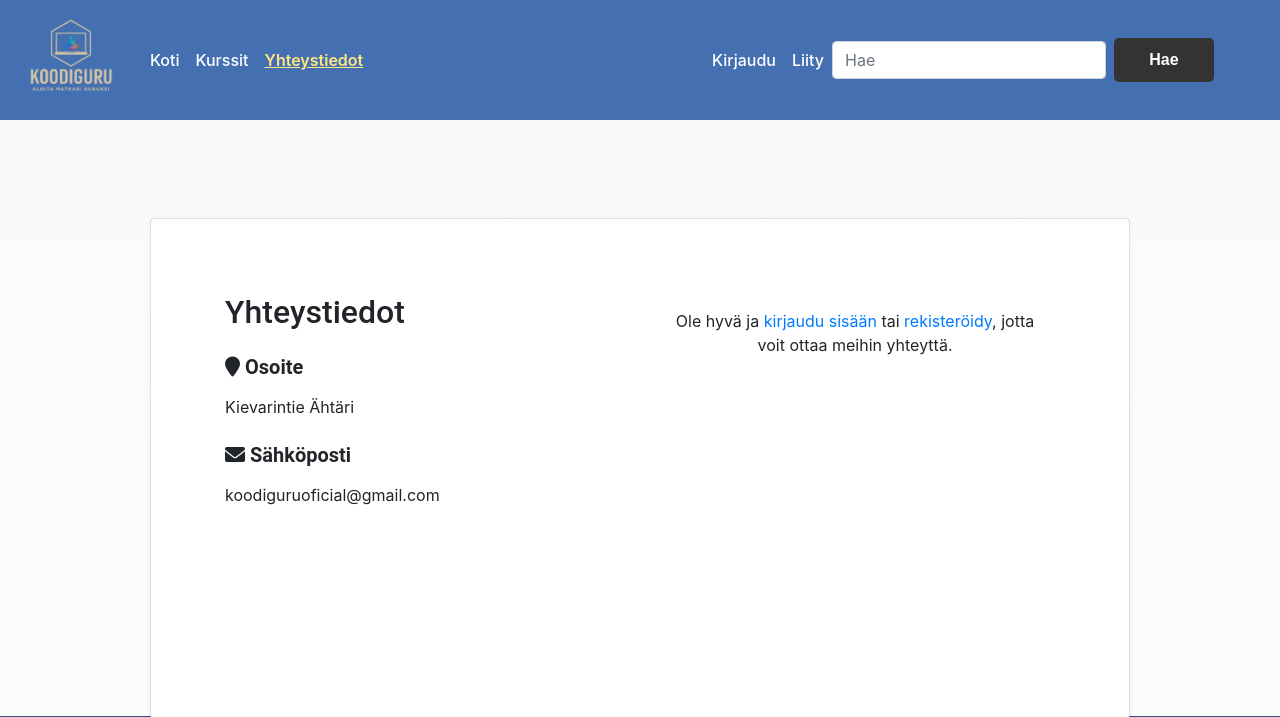
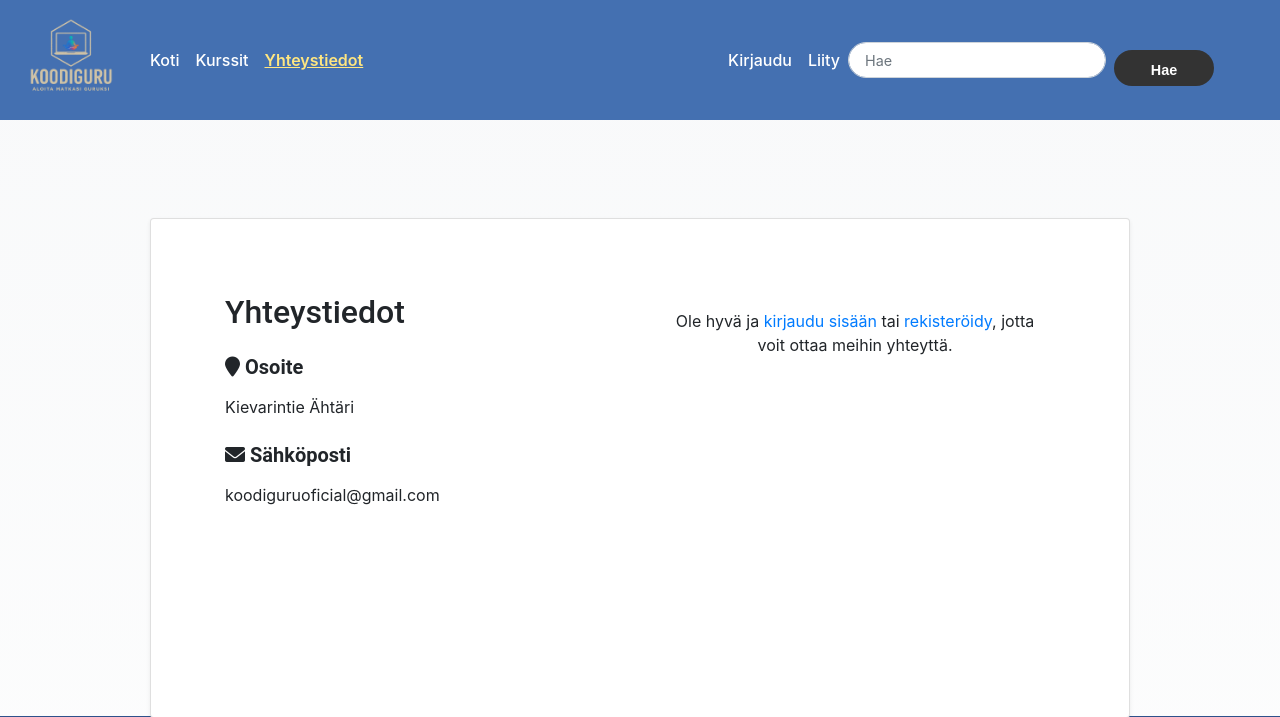
Before and after one commit to pelammin77/koodiguru_pilot, a Django app: page /contact/ in a window 1280 px wide. Shown: the top 717 px of the page. Run offline with Django 4.2, Linux system fonts and the light colour scheme; some libraries are stand-ins or nearby versions.

Commit message:
haku oalkki

```diff
--- a/main_app/templates/main_app/navi.html
+++ b/main_app/templates/main_app/navi.html
@@ -54,9 +54,22 @@
       {% endif %}
     </ul>
 
-    <form class="form-inline my-2 my-lg-0" action="{% url 'main_app:search' %}" method="get">
-      <input class="form-control mr-sm-2" type="search" placeholder="Hae" name="q" aria-label="Hae"/>
-      <button class="btn btn-light my-2 my-sm-0" type="submit">Hae</button>
+    <form class="form-inline d-flex align-items-center ms-3" action="{% url 'main_app:search' %}" method="get" style="gap: 0.5rem;">
+      <input
+        class="form-control rounded-pill py-1 px-3"
+        type="search"
+        placeholder="Hae"
+        name="q"
+        aria-label="Hae"
+        style="height: 36px; font-size: 0.9rem;"
+      />
+      <button
+        class="btn btn-light rounded-pill px-3"
+        type="submit"
+        style="height: 36px; font-size: 0.9rem;"
+      >
+        Hae
+      </button>
     </form>
 
     <ul class="navbar-nav">
```
